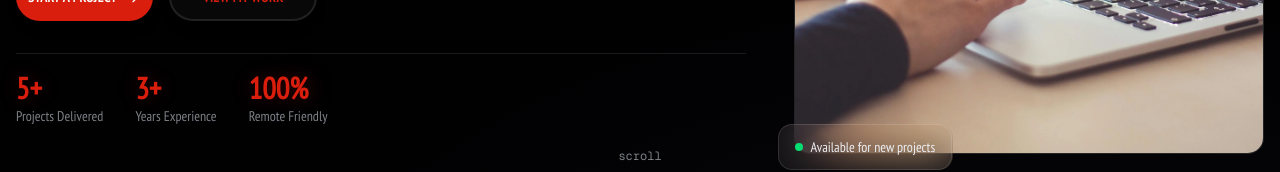
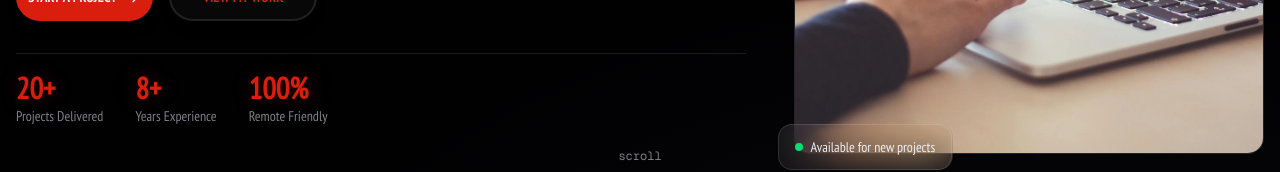
Before and after one commit to oakleydye/oakley-dye-next, a Next.js app: page / in a window 1280 px wide. Shown: the part 580-752 px from the top of the page. Built offline with nearby package versions, Linux system fonts and the light colour scheme.

Commit message:
Update hero.tsx

```diff
--- a/src/app/_components/hero.tsx
+++ b/src/app/_components/hero.tsx
@@ -9,8 +9,8 @@ import Link from "next/link";
 const words = ["Expertise", "Innovation", "Creativity", "Solutions", "Quality"];
 
 const stats = [
-  { value: "5+", label: "Projects Delivered" },
-  { value: "3+", label: "Years Experience" },
+  { value: "20+", label: "Projects Delivered" },
+  { value: "8+", label: "Years Experience" },
   { value: "100%", label: "Remote Friendly" },
 ];
 
```
